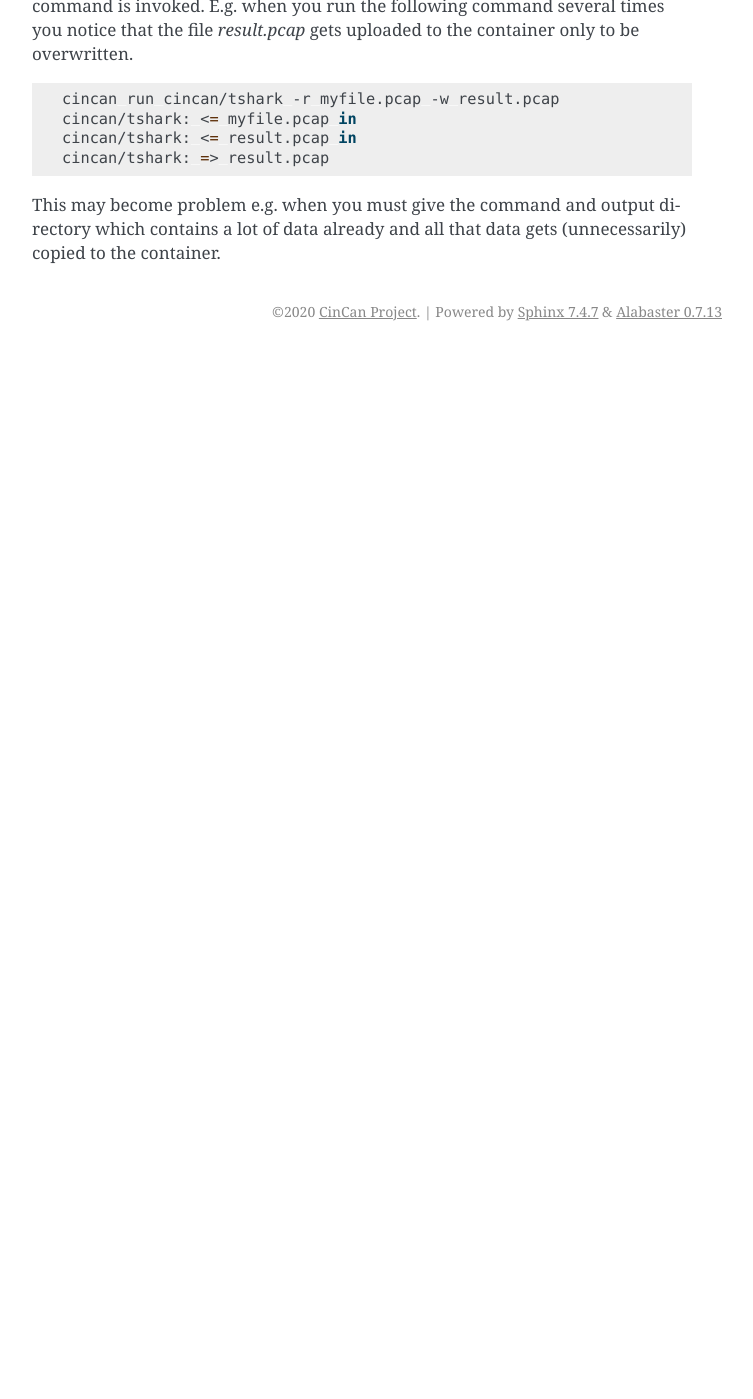
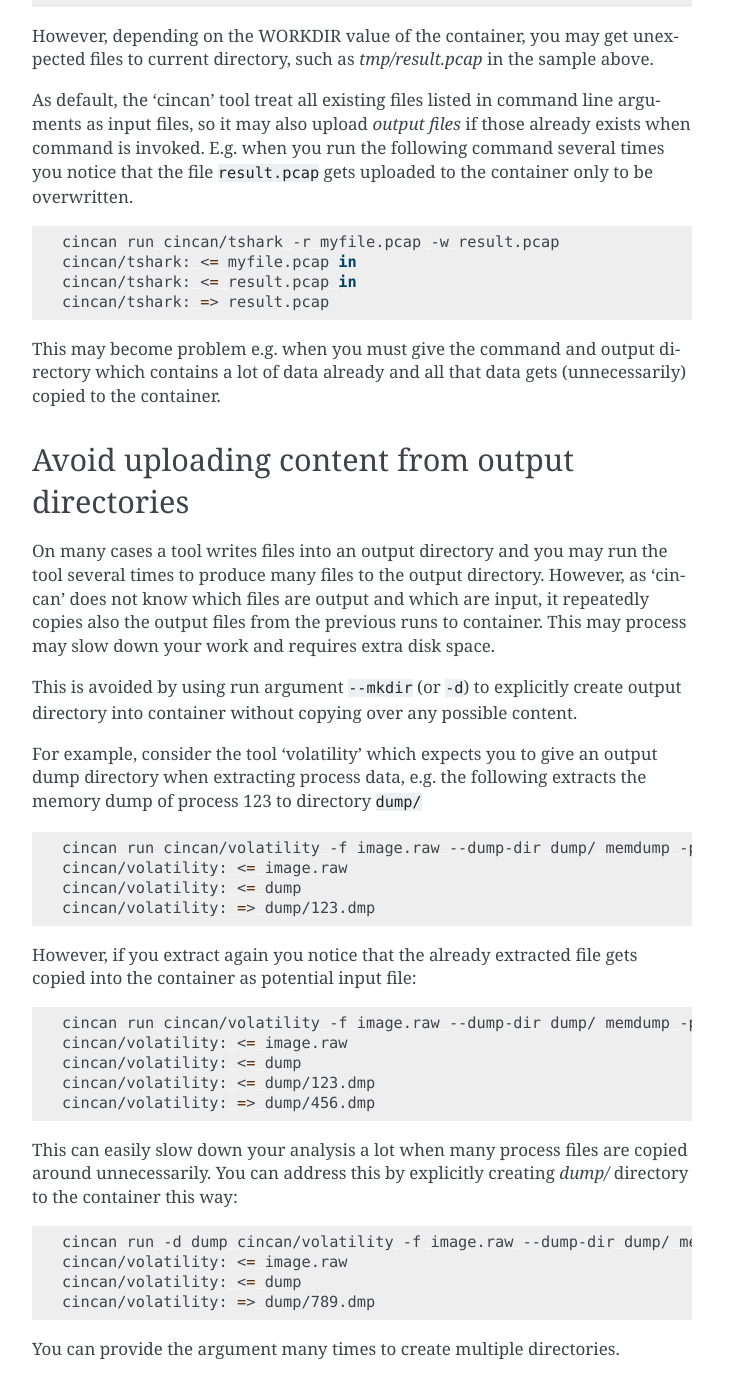
Before and after one commit to cincanproject/cincan-command, a Sphinx documentation site: the page built from docs/advanced_usage.rst, in a window 1280 px wide and 1400 px high, scrolled down 1439 px. Shown: the whole window, without its empty margins (388-1141 px from the left). Built offline with Sphinx 7.4.7, drawn with Linux system fonts in a browser that asks for light colours; before the commit the page ends 1790 px from its top, so only the background shows below that; some of the changed text lies outside the part shown.

Commit message:
More content

```diff
--- a/docs/advanced_usage.rst
+++ b/docs/advanced_usage.rst
@@ -23,9 +23,18 @@ A tool can be invoked with cincan using 'run' sub-command like this:
 Version checks of tools
 -----------------------
 
-By default, every time tool is used, it's version status is showed. Is it up-to-date compared to Docker Hub, or maybe upstream has later version which is not ended up into our Docker Hub yet? This feature is available only for `cincan` tools, for those which are configured correctly.
+By default, every time tool is used, it's version status is showed. Is it up-to-date compared to Docker Hub, or maybe upstream has later version which is not ended up into our Docker Hub yet? This feature is available only for ``cincan`` tools, for those which are configured correctly.
 
-If you want to disable it, modify/add file `~/.cincan/config.json` to contain attribute `show_updates` and set it as `false`.
+If you want to disable it, modify/add file ``~/.cincan/config.json`` to contain attribute ``show_updates`` and set it as ``false``.
+
+Example file could look like:
+
+.. code-block:: json
+
+   {
+   "show_updates": false
+   }
+
 
 ----------------------
 Input and output files
@@ -53,7 +62,7 @@ container as you would expect, for example:
     cincan/tshark: <= myfile.pcap in
     cincan/tshark: => result.pcap
 
-Use argument `-q` to get rid of the log indicating which files are copied in or
+Use argument ``-q`` to get rid of the log indicating which files are copied in or
 out, e.g.
 
 
@@ -61,7 +70,7 @@ out, e.g.
 
     cincan -q run cincan/tshark -r myfile.pcap -w result.pcap
 
-Please note that `-q` is before the `run` sub command.
+Please note that ``-q`` is before the ``run`` sub command.
 
 ----------------------------
 Limitations for input/output
@@ -85,7 +94,7 @@ As default, the 'cincan' tool treat all existing files
 listed in command line arguments as input files, so it may also upload
 *output files* if those already exists when command is invoked. E.g.
 when you run the following command several times you notice that the
-file `result.pcap` gets uploaded to the container only to be
+file ``result.pcap`` gets uploaded to the container only to be
 overwritten.
 
 .. code-block:: shell
@@ -98,3 +107,52 @@ overwritten.
 This may become problem e.g. when you must give the command
 and output directory which contains a lot of data already and
 all that data gets (unnecessarily) copied to the container.
+
+-----------------------------------------------
+Avoid uploading content from output directories
+-----------------------------------------------
+
+On many cases a tool writes files into an output directory and you may
+run the tool several times to produce many files to the output directory.
+However, as 'cincan' does not know which files are output and which are input,
+it repeatedly copies also the output files from the previous runs to container.
+This may process may slow down your work and requires extra disk space.
+
+This is avoided by using run argument ``--mkdir`` (or ``-d``) to explicitly
+create output directory into container without copying over any possible
+content.
+
+For example, consider the tool 'volatility' which expects you to
+give an output dump directory when extracting process data, e.g.
+the following extracts the memory dump of process 123 to directory ``dump/``
+
+.. code-block:: shell
+
+    cincan run cincan/volatility -f image.raw --dump-dir dump/ memdump -p 123
+    cincan/volatility: <= image.raw
+    cincan/volatility: <= dump
+    cincan/volatility: => dump/123.dmp
+
+However, if you extract again you notice that the already extracted file
+gets copied into the container as potential input file:
+
+.. code-block:: shell
+
+    cincan run cincan/volatility -f image.raw --dump-dir dump/ memdump -p 456
+    cincan/volatility: <= image.raw
+    cincan/volatility: <= dump
+    cincan/volatility: <= dump/123.dmp
+    cincan/volatility: => dump/456.dmp
+
+This can easily slow down your analysis a lot when many process
+files are copied around unnecessarily. You can address this by
+explicitly creating `dump/` directory to the container this way:
+
+.. code-block:: shell
+
+    cincan run -d dump cincan/volatility -f image.raw --dump-dir dump/ memdump -p 789
+    cincan/volatility: <= image.raw
+    cincan/volatility: <= dump
+    cincan/volatility: => dump/789.dmp
+
+You can provide the argument many times to create multiple directories.
```
